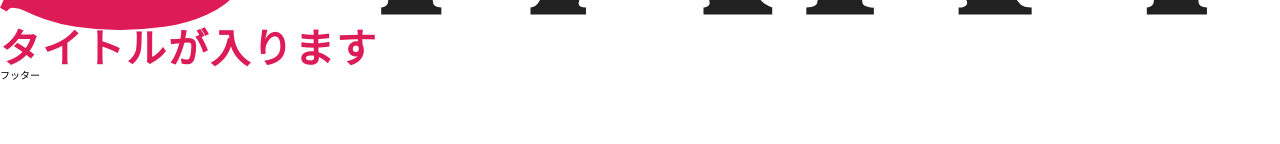
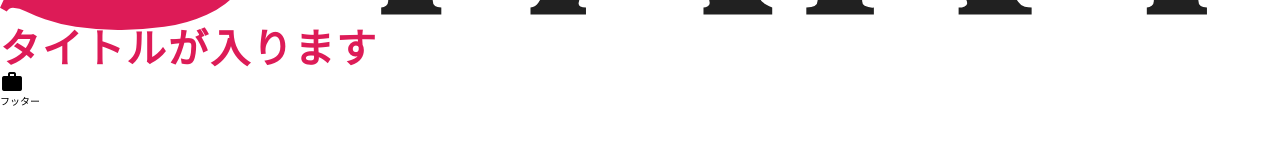
Before and after one commit to nittashiori/next-beginner-ts, a Next.js app: page / in a window 1280 px wide. Shown: the part 570-714 px from the top of the page. Built offline with nearby package versions, Linux system fonts and the light colour scheme.

Commit message:
MaterialIconコンポーネント追加

```diff
--- a/src/app/page.tsx
+++ b/src/app/page.tsx
@@ -1,5 +1,6 @@
 import { Logo } from "src/components/Atoms/Logo"
 import { SectionTitle } from "src/components/Atoms/SectionTitle"
+import { MaterialIcon } from "src/components/Atoms/MaterialIcon"
 
 export default function Page() {
   return (
@@ -10,6 +11,7 @@ export default function Page() {
         link
        />
        <SectionTitle>タイトルが入ります</SectionTitle>
+       <MaterialIcon fontSize={2.4} color="#000000">work</MaterialIcon>
     </>
   );
 }
--- /dev/null
+++ b/src/components/Atoms/MaterialIcon/index.module.css
@@ -0,0 +1,3 @@
+.icon {
+  fill: currentColor;
+}
--- /dev/null
+++ b/src/components/Atoms/MaterialIcon/index.tsx
@@ -0,0 +1,25 @@
+import styles from './index.module.css';
+
+type Props = {
+  fontSize?: number;
+  color?: string;
+  children: React.ReactNode;
+}
+
+export const MaterialIcon = ({
+  fontSize = 1.8,
+  color = "var(--color-primary)",
+  children
+}:Props) => {
+  return (
+    <i
+      className={`${styles.icon} material-icons`}
+      style={{
+        fontSize: `${ fontSize }rem`,
+        color: `${ color }`
+      }}
+    >
+      {children}
+    </i>
+  );
+};
```
Also changed, not shown: 1 other file (tests, documents, lock files or other folders).
